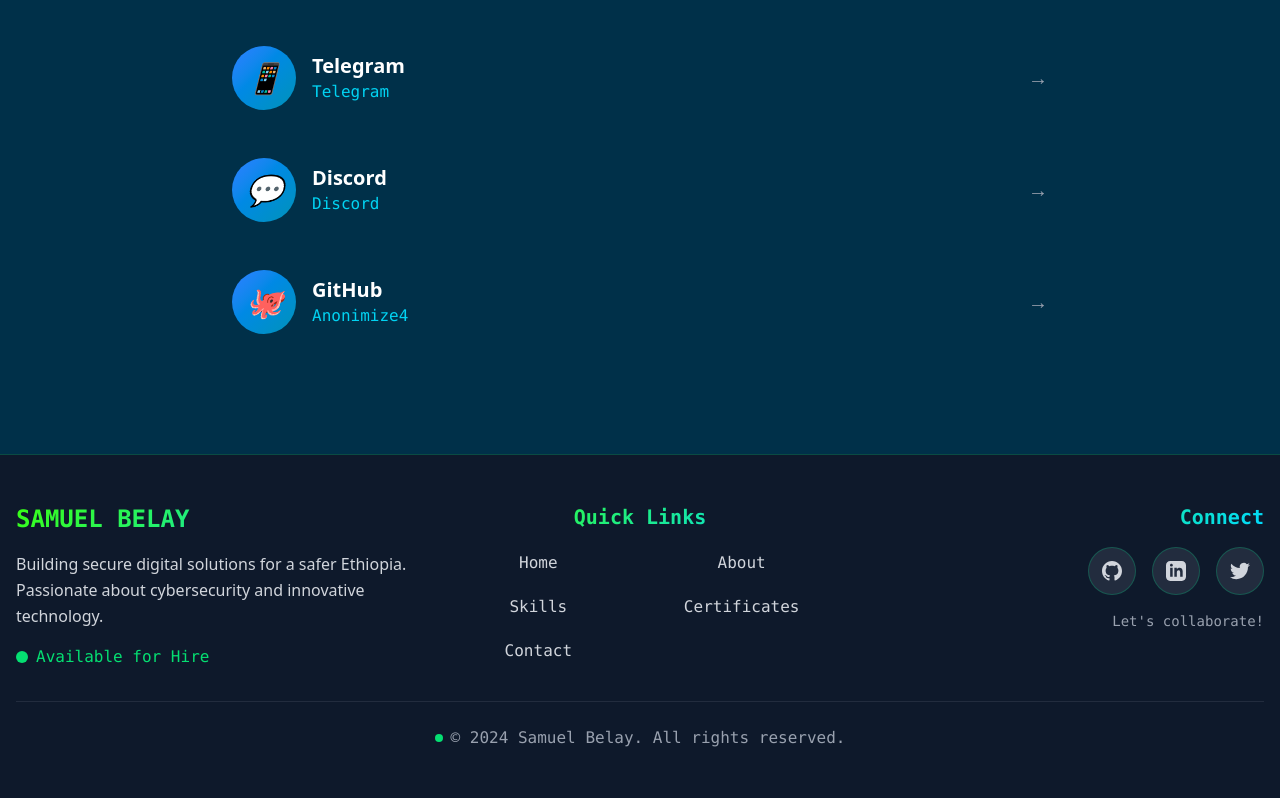
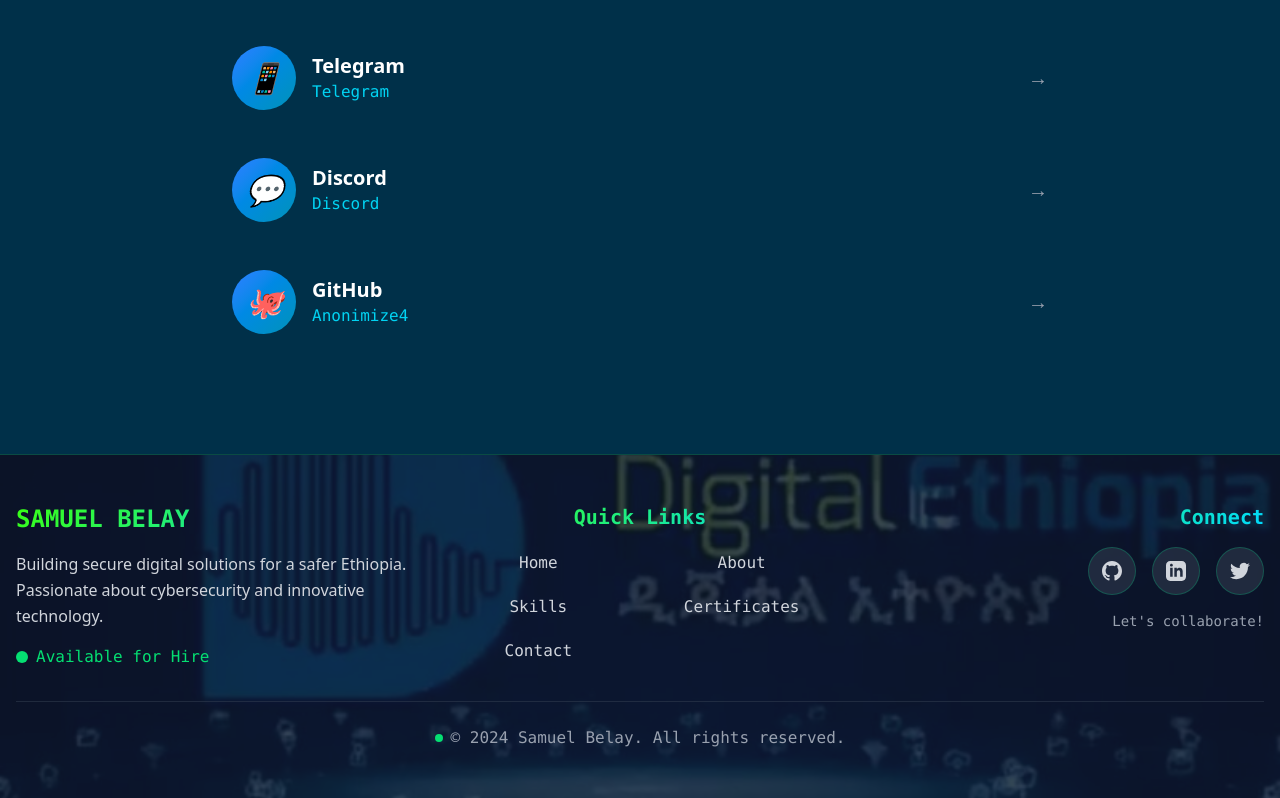
Before and after one commit to Anonimize4/mini-project-, a React (Vite) app: page / in a window 1280 px wide. Shown: the part 2271-3069 px from the top of the page. Built offline with nearby package versions, Linux system fonts and the light colour scheme.

Commit message:
portfolio

```diff
--- a/src/components/Footer.tsx
+++ b/src/components/Footer.tsx
@@ -40,8 +40,14 @@ const Footer: React.FC = () => {
   ];
 
   return (
-    <footer className="border-t border-emerald-500/30 bg-gray-900/90 backdrop-blur-lg text-white py-12 mt-auto">
-      <div className="container mx-auto px-4">
+    <footer className="border-t border-emerald-500/30 bg-gray-900/90 backdrop-blur-lg text-white py-12 mt-auto relative">
+      {/* Background Image */}
+      <div
+        className="absolute inset-0 opacity-20 bg-cover bg-center bg-no-repeat"
+        style={{ backgroundImage: 'url(/digital.png)' }}
+      ></div>
+
+      <div className="container mx-auto px-4 relative z-10">
         <div className="grid grid-cols-1 md:grid-cols-3 gap-8 mb-8">
           {/* Brand & Mission */}
           <motion.div
```
Also changed, not shown: public/digital.png (added).
